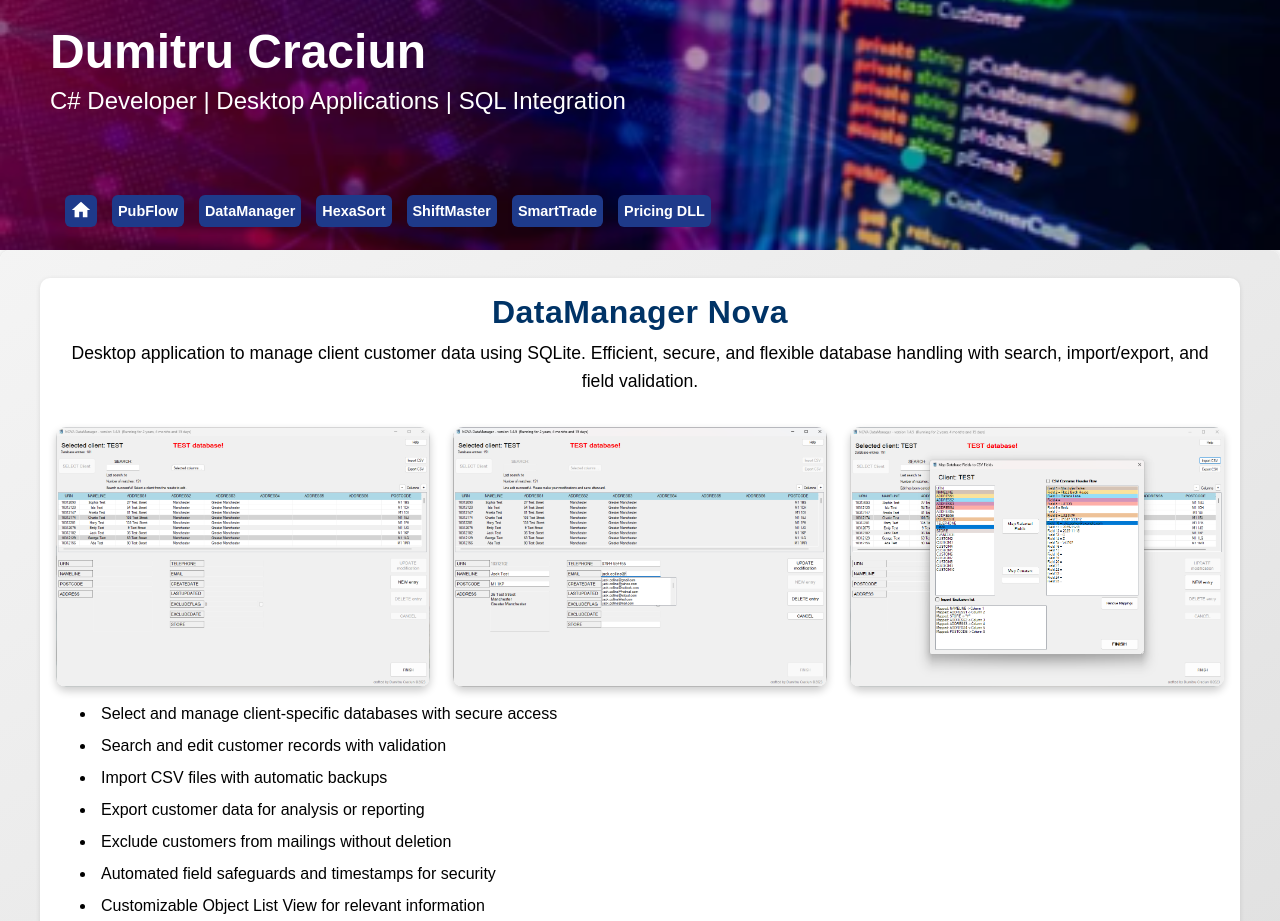
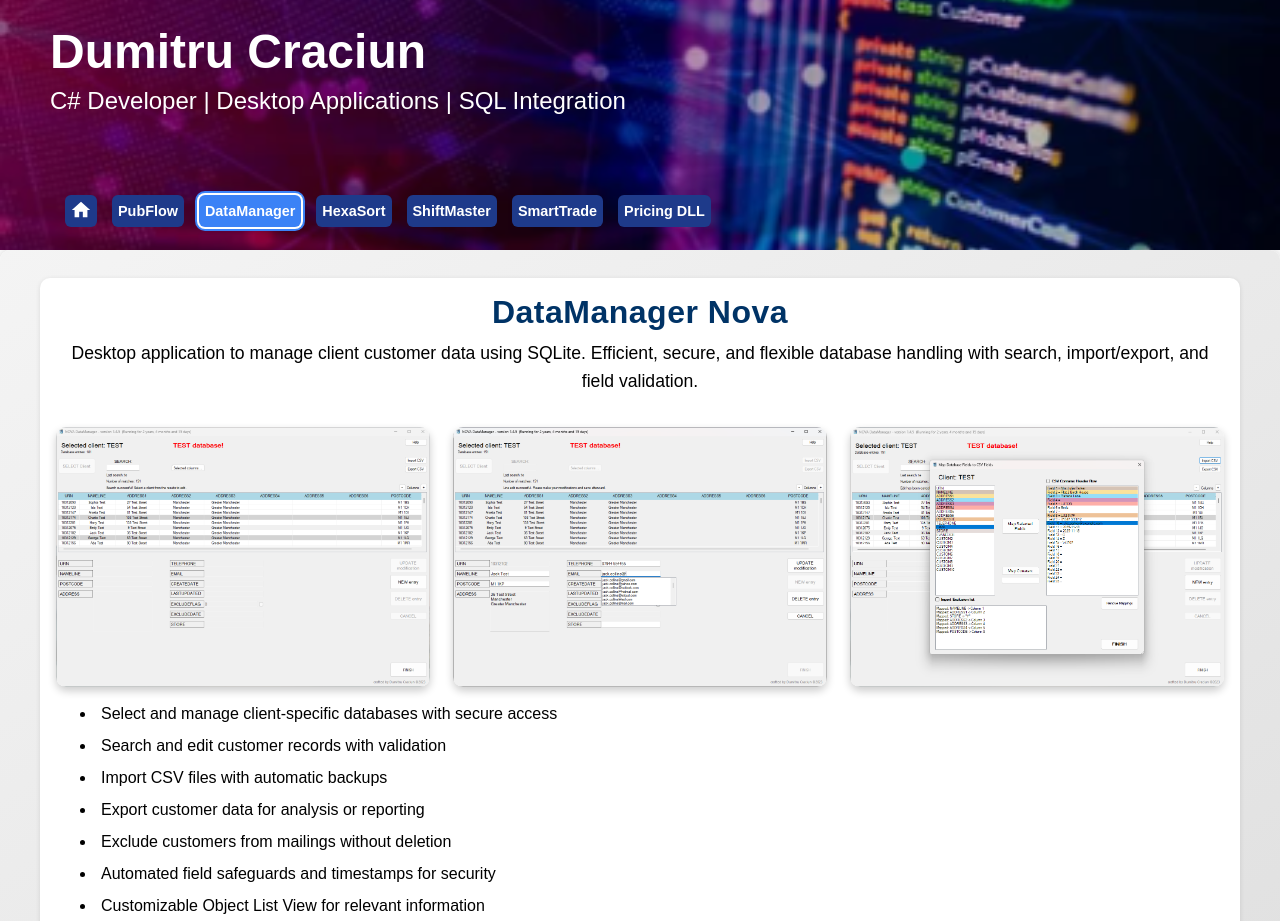
Before and after one commit to DumitruCraciun/PortofolioCSharp, a plain HTML site: page datamanager.html in a window 1280 px wide. Shown: the top 921 px of the page. Drawn offline with Linux system fonts and the light colour scheme.

Commit message:
Link catre Netlify and local

```diff
--- a/datamanager.html
+++ b/datamanager.html
@@ -60,29 +60,25 @@
   </footer>
 
   <script>
-      // Citește titlul principal al paginii (ex: "PubFlow - Magazine Manager")
     const pageTitle = document.querySelector('h2')?.innerText || '';
 
-      // Asociază fiecare titlu cu ID-ul butonului corespunzător
     const buttonMap = {
-          'PubFlow': 'pubflow',
-          'DataManager': 'datamanager',
-          'HexaSort': 'hexasort',
-          'ShiftMaster': 'shiftmaster',
-          'SmartTrade': 'smarttrade',
-          'Pricing Library': 'pricinglibrary'
+        'PubFlow': 'pubflow.html',
+        'DataManager': 'datamanager.html',
+        'HexaSort': 'hexasort.html',
+        'ShiftMaster': 'shiftmaster.html',
+        'SmartTrade': 'smarttrade.html',
+        'Pricing Library': 'pricinglibrary.html'
     };
 
-      // Găsește cheia (titlul) care se potrivește cu titlul paginii curente
     const foundKey = Object.keys(buttonMap).find(key => pageTitle.includes(key));
     if (foundKey) {
-          const targetButtonId = buttonMap[foundKey];
-          const targetButton = document.querySelector(`.program-button[href="${targetButtonId}"]`);
+        const targetButtonHref = buttonMap[foundKey];
+        const targetButton = document.querySelector(`.program-button[href="${targetButtonHref}"]`);
         if (targetButton) {
             targetButton.classList.add('active');
         }
     } else {
-          // Dacă niciun buton nu se potrivește (e pagina principală), evidențiază home
         const homeIcon = document.querySelector('.home-icon');
         if (homeIcon) homeIcon.classList.add('active');
     }
```
Also changed, not shown: hexasort.html (+8 -12 lines), index.html (+8 -12 lines), pricinglibrary.html (+8 -12 lines), pubflow.html (+8 -12 lines), shiftmaster.html (+8 -12 lines), smarttrade.html (+9 -13 lines). Lines whose indentation alone changed are shown as unchanged.
